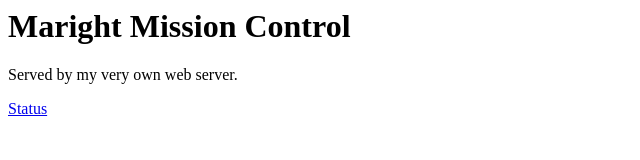
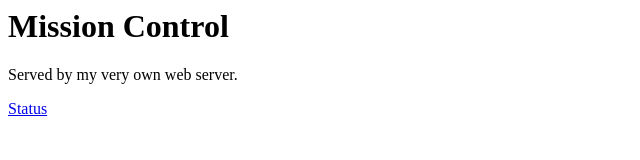
Before and after one commit to ologun-adedotun/m8-ci-dryrun, a plain HTML site: page website/index.html in a window 1280 px wide. Shown: the whole page, without its empty margins (0-640 px from the left). Drawn offline with Linux system fonts and the light colour scheme.

Commit message:
Shorten the homepage heading

```diff
--- a/website/index.html
+++ b/website/index.html
@@ -1,4 +1,4 @@
 <!-- my first served page -->
-<h1>Maright Mission Control</h1>
+<h1>Mission Control</h1>
 <p>Served by my very own web server.</p>
 <p><a href="status.html">Status</a></p>
```
